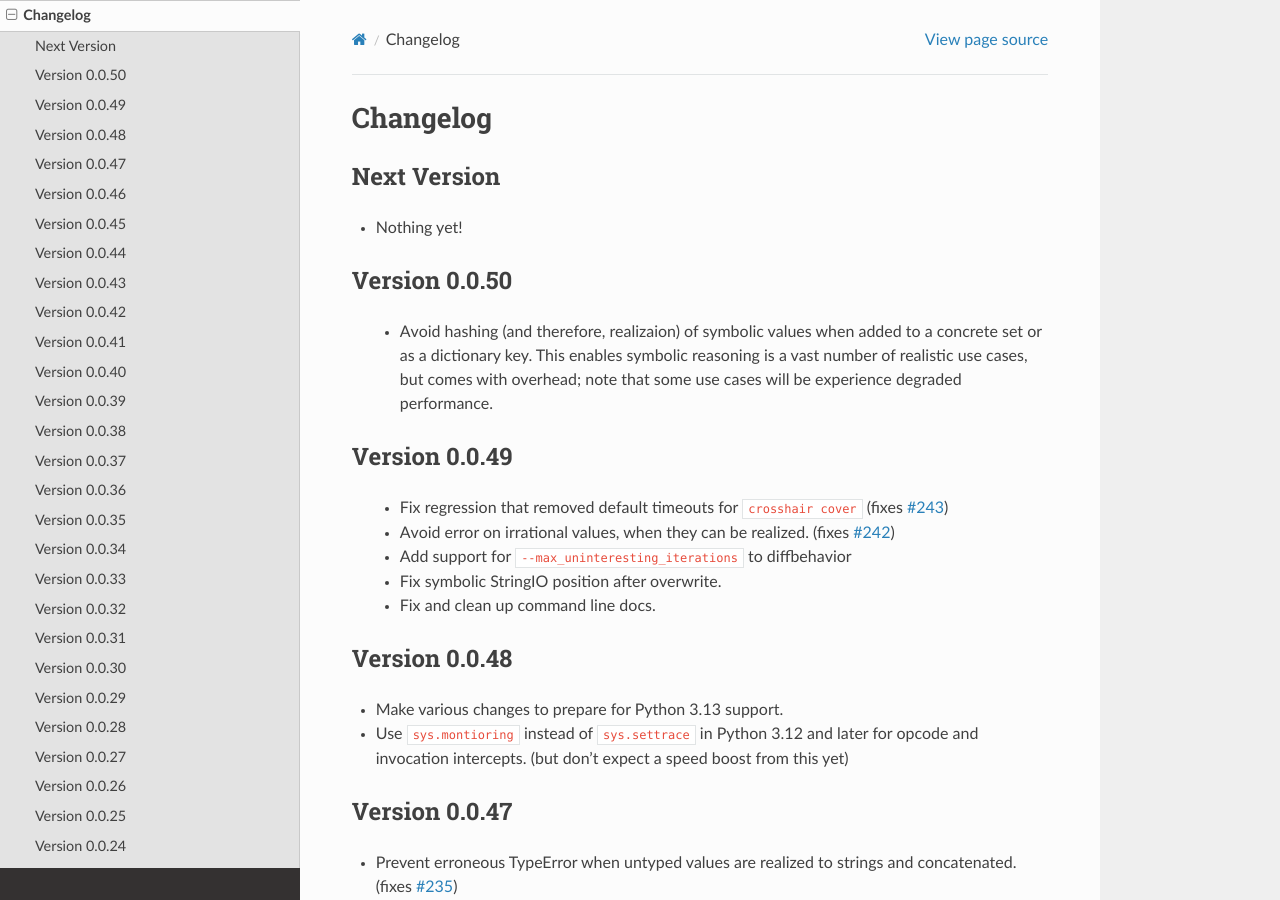
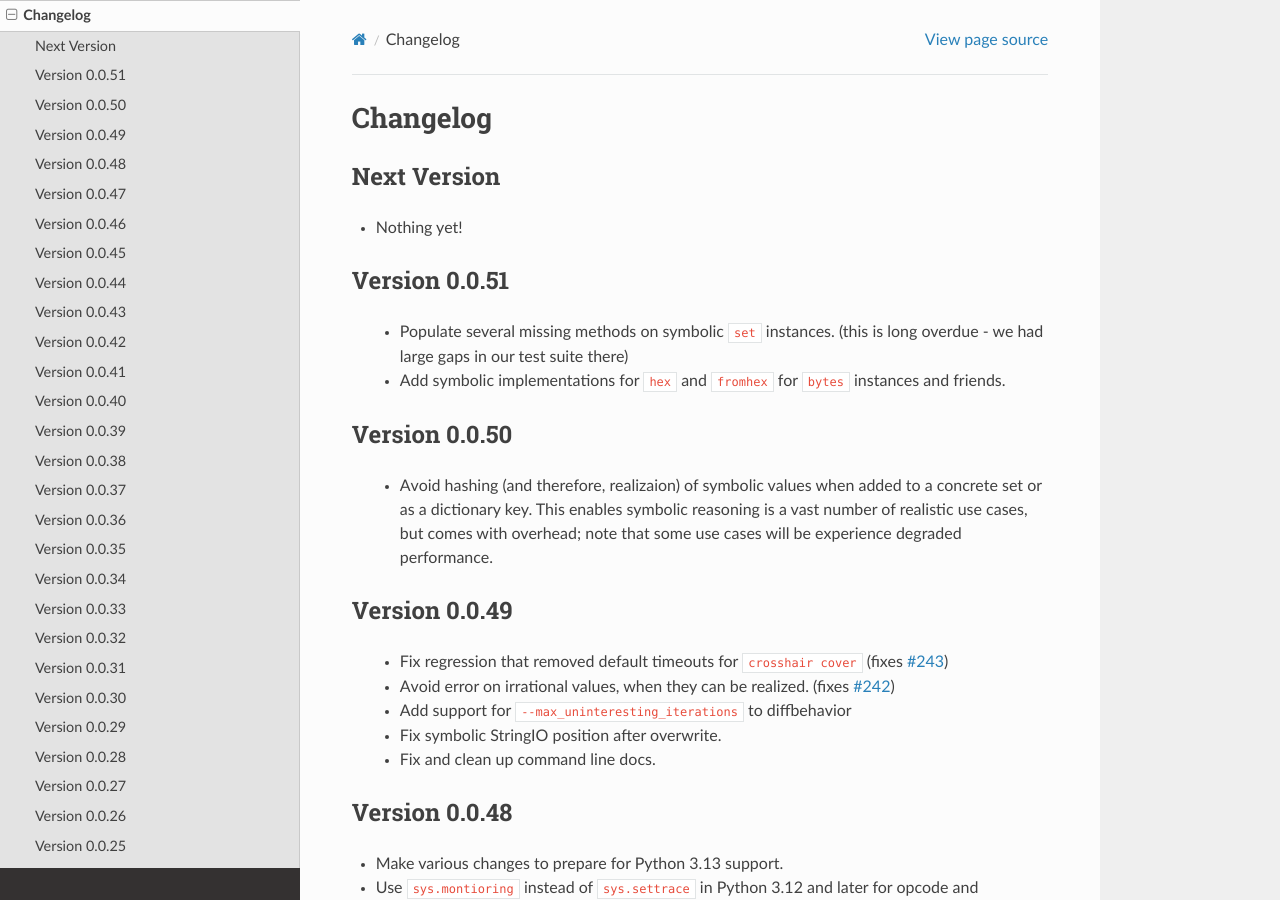
Before and after one commit to pschanely/CrossHair, a Sphinx documentation site: the page built from doc/source/changelog.rst, in a window 1280 px wide and 900 px high. Built offline with Sphinx 7.4.7 and the Read the Docs theme 2.0.0, drawn with Linux system fonts in a browser that asks for light colours; the version number is read from the project's files by our own code.

Commit message:
Update changelog

```diff
--- a/doc/source/changelog.rst
+++ b/doc/source/changelog.rst
@@ -7,6 +7,15 @@ Next Version
 ------------
 
 * Nothing yet!
+
+
+Version 0.0.51
+--------------
+
+  * Populate several missing methods on symbolic ``set`` instances.
+    (this is long overdue - we had large gaps in our test suite there)
+  * Add symbolic implementations for ``hex`` and ``fromhex`` for ``bytes``
+    instances and friends.
 
 
 Version 0.0.50
```
